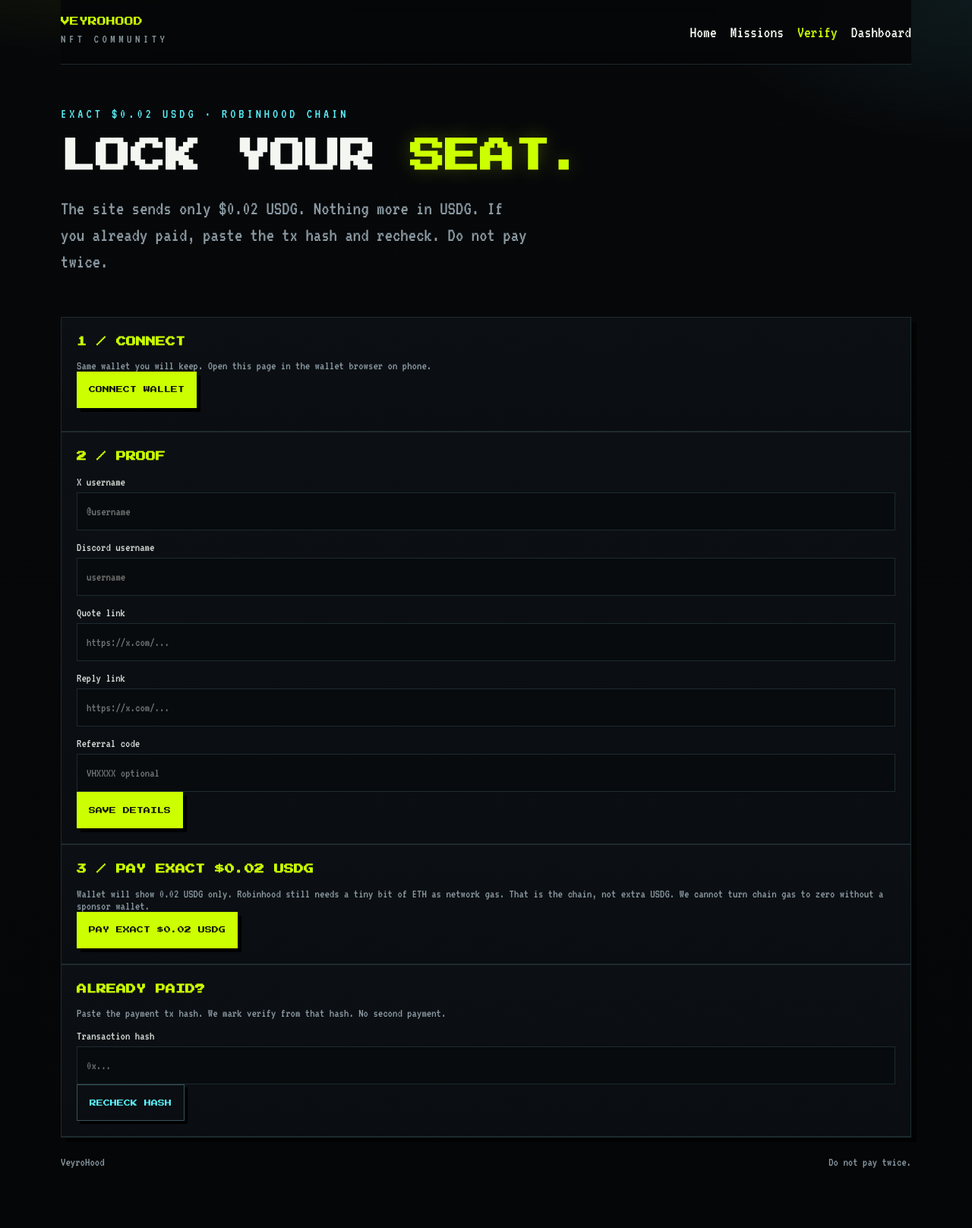
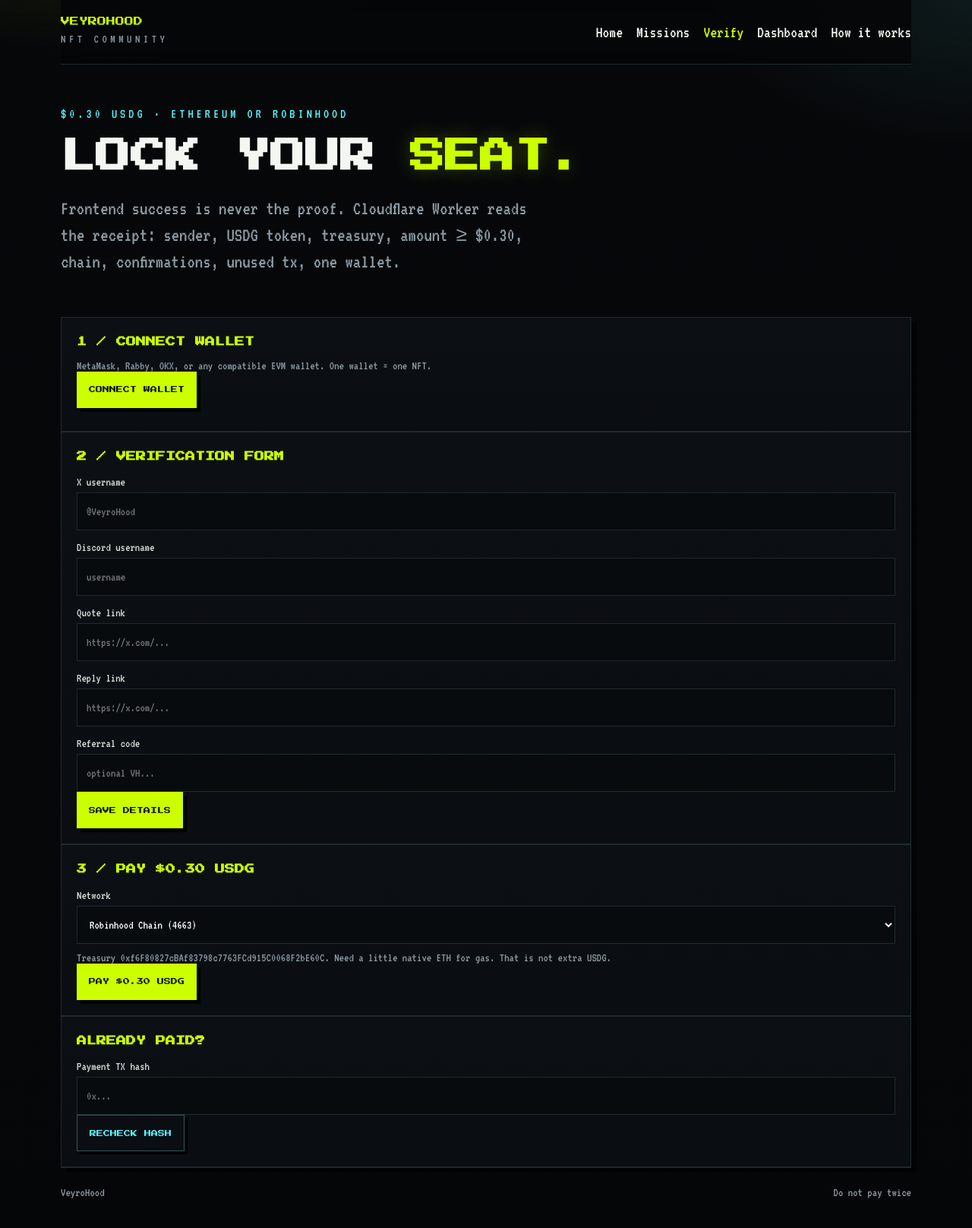
Before and after one commit to joinveyrohood/NFTwhitelist, a plain HTML site: page verify.html in a window 1280 px wide. Shown: the whole page at 76% size. Before the commit the page ends 1577 px from the top, so only its background shows below. Drawn offline with Linux system fonts and the light colour scheme.

Commit message:
Verify form with Ethereum + Robinhood $0.30 payment

```diff
--- a/verify.html
+++ b/verify.html
@@ -4,7 +4,7 @@
 <meta charset="UTF-8">
 <meta name="viewport" content="width=device-width, initial-scale=1">
 <title>VeyroHood — Verify</title>
-<meta name="theme-color" content="#050607">
+<meta name="theme-color" content="#07080c">
 <link href="https://fonts.googleapis.com/css2?family=Press+Start+2P&family=VT323&display=swap" rel="stylesheet">
 <link rel="stylesheet" href="style.css">
 </head>
@@ -17,58 +17,64 @@
     <a href="missions.html">Missions</a>
     <a class="active" href="verify.html">Verify</a>
     <a href="dashboard.html">Dashboard</a>
+    <a href="how.html">How it works</a>
   </div>
 </nav>
 <section class="hero" style="grid-template-columns:1fr">
   <div>
-    <div class="kicker">EXACT $0.02 USDG · ROBINHOOD CHAIN</div>
+    <div class="kicker">$0.30 USDG · ETHEREUM OR ROBINHOOD</div>
     <h1>LOCK YOUR <i>SEAT.</i></h1>
-    <p class="lead">The site sends only $0.02 USDG. Nothing more in USDG. If you already paid, paste the tx hash and recheck. Do not pay twice.</p>
+    <p class="lead">Frontend success is never the proof. Cloudflare Worker reads the receipt: sender, USDG token, treasury, amount ≥ $0.30, chain, confirmations, unused tx, one wallet.</p>
   </div>
 </section>
 <section class="panel">
-  <h2>1 / CONNECT</h2>
-  <p class="muted">Same wallet you will keep. Open this page in the wallet browser on phone.</p>
+  <h2>1 / CONNECT WALLET</h2>
+  <p class="muted">MetaMask, Rabby, OKX, or any compatible EVM wallet. One wallet = one NFT.</p>
   <button class="btn" id="connectWallet" type="button">CONNECT WALLET</button>
   <div id="walletPick" class="pick"></div>
   <div id="walletAddress" class="wallet-line"></div>
 </section>
 <section class="panel">
-  <h2>2 / PROOF</h2>
-  <label>X username</label><input id="xUsername" placeholder="@username">
+  <h2>2 / VERIFICATION FORM</h2>
+  <label>X username</label><input id="xUsername" placeholder="@VeyroHood">
   <label>Discord username</label><input id="discordUsername" placeholder="username">
   <label>Quote link</label><input id="quoteLink" placeholder="https://x.com/...">
   <label>Reply link</label><input id="replyLink" placeholder="https://x.com/...">
-  <label>Referral code</label><input id="referralCode" placeholder="VHXXXX optional">
+  <label>Referral code</label><input id="referralCode" placeholder="optional VH...">
   <button class="btn" id="submitVerification" type="button">SAVE DETAILS</button>
 </section>
 <section class="panel">
-  <h2>3 / PAY EXACT $0.02 USDG</h2>
-  <p class="muted">Wallet will show 0.02 USDG only. Robinhood still needs a tiny bit of ETH as network gas. That is the chain, not extra USDG. We cannot turn chain gas to zero without a sponsor wallet.</p>
-  <button class="btn" id="payButton" type="button">PAY EXACT $0.02 USDG</button>
+  <h2>3 / PAY $0.30 USDG</h2>
+  <label>Network</label>
+  <select id="chainSelect">
+    <option value="4663">Robinhood Chain (4663)</option>
+    <option value="1">Ethereum Mainnet (1)</option>
+  </select>
+  <p class="muted" style="margin-top:10px">Treasury 0xf6F80827cBAf83798c7763FCd915C0068F2bE60C. Need a little native ETH for gas. That is not extra USDG.</p>
+  <button class="btn" id="payButton" type="button">PAY $0.30 USDG</button>
 </section>
 <section class="panel">
   <h2>ALREADY PAID?</h2>
-  <p class="muted">Paste the payment tx hash. We mark verify from that hash. No second payment.</p>
-  <label>Transaction hash</label><input id="txHashInput" placeholder="0x...">
+  <label>Payment TX hash</label><input id="txHashInput" placeholder="0x...">
   <button class="btn ghost" id="recheckBtn" type="button">RECHECK HASH</button>
   <div id="formStatus" class="status"></div>
 </section>
-<footer><span>VeyroHood</span><span>Do not pay twice.</span></footer>
+<footer><span>VeyroHood</span><span>Do not pay twice</span></footer>
 </div>
 <script src="wallet.js"></script>
 <script>
-const CHAIN_ID = 4663;
 const formStatus=document.getElementById("formStatus");
 function showStatus(message,type){formStatus.textContent=message;formStatus.className="status show "+type}
 function isValidUrl(value){try{const u=new URL(value);return u.protocol==="https:"||u.protocol==="http:"}catch{return false}}
+function selectedChain(){return Number(document.getElementById("chainSelect").value)}
 async function markPaid(txHash){
-  const response=await fetch(API_URL+"/api/verify-payment",{method:"POST",headers:{"Content-Type":"application/json"},body:JSON.stringify({wallet:window.VH.wallet,txHash,chainId:CHAIN_ID})});
+  const response=await fetch(API_URL+"/api/verify-payment",{method:"POST",headers:{"Content-Type":"application/json"},body:JSON.stringify({wallet:window.VH.wallet,txHash,chainId:selectedChain()})});
   const result=await response.json();
   if(!response.ok||!result.success) throw new Error(result.error||"Payment check failed");
-  let msg="Paid and verified.";
+  let msg="On-chain verified.";
   if(result.ogNumber) msg+=" OG #"+result.ogNumber+".";
-  if(result.referralLink) msg+=" "+result.referralLink;
+  else if(result.wlPool) msg+=" Entered WL pool.";
+  if(result.referralLink) msg+=" Referral: "+result.referralLink;
   showStatus(msg,"success");
 }
 const params=new URLSearchParams(location.search);
@@ -87,17 +93,18 @@
     const response=await fetch(API_URL+"/verify",{method:"POST",headers:{"Content-Type":"application/json"},body:JSON.stringify(payload)});
     const result=await response.json();
     if(!response.ok||!result.success) throw new Error(result.error||"Submit failed");
-    showStatus("Saved. Pay exact $0.02 USDG next. ID #"+result.id,"success");
+    showStatus(result.message||("Saved. Pay $0.30 USDG next. ID #"+result.id),"success");
   }catch(error){showStatus(error.message,"error")}
 };
 document.getElementById("payButton").onclick=async()=>{
   if(!window.VH.wallet||!window.VH.provider) return showStatus("Connect wallet first.","error");
+  const chainId=selectedChain();
   try{
-    await switchChain(CHAIN_ID);
+    await switchChain(chainId);
     const data="0xa9059cbb"+pad64(TREASURY)+pad64(toHex(PAY_AMOUNT));
-    const txHash=await window.VH.provider.request({method:"eth_sendTransaction",params:[{from:window.VH.wallet,to:TOKENS[String(CHAIN_ID)],data,value:"0x0"}]});
+    const txHash=await window.VH.provider.request({method:"eth_sendTransaction",params:[{from:window.VH.wallet,to:TOKENS[String(chainId)],data,value:"0x0"}]});
     document.getElementById("txHashInput").value=txHash;
-    showStatus("Sent exact $0.02 USDG. Checking...","success");
+    showStatus("Sent $0.30 USDG. Waiting for backend receipt check...","success");
     let lastError="Transaction not found yet";
     for(let i=0;i<8;i++){
       try{await markPaid(txHash);return;}catch(error){lastError=error.message;await new Promise(r=>setTimeout(r,2000));}
```
